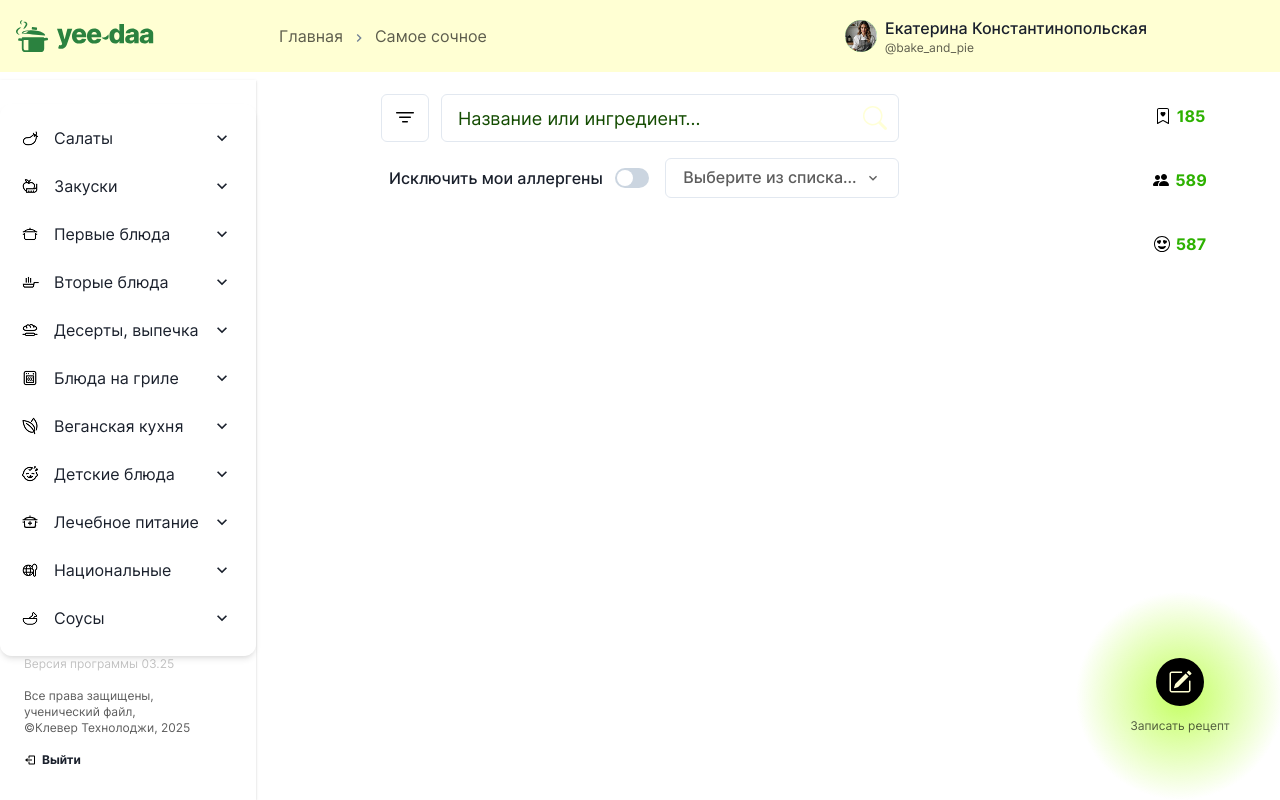
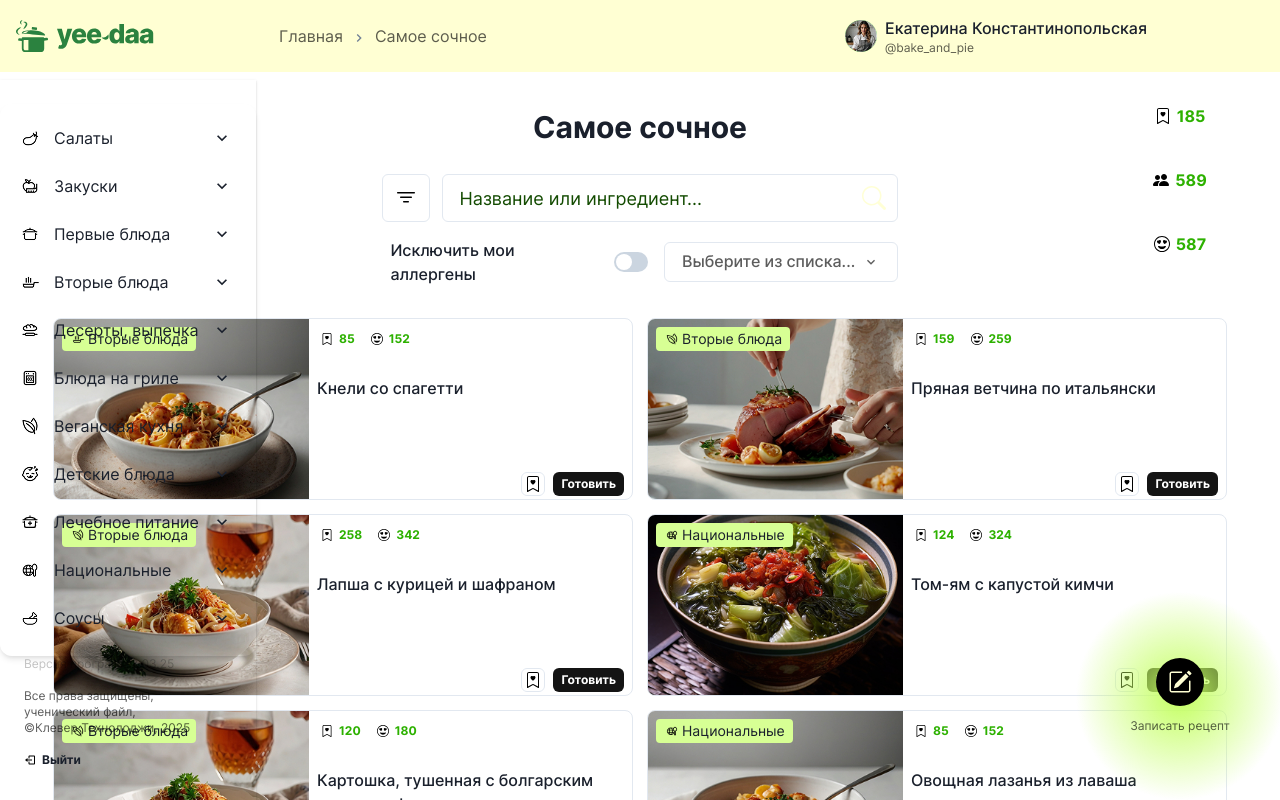
Before and after one commit to ClevertecFrontendLab/KazakovMaksim, a React (Vite) app: page /juicy in a window 1280 px wide. Shown: the top 800 px of the page. Built offline with nearby package versions, Linux system fonts and the light colour scheme.

Commit message:
feat(juicy page): add juicy page

```diff
--- a/src/pages/JuicyPage/JuicyPage.tsx
+++ b/src/pages/JuicyPage/JuicyPage.tsx
@@ -1,17 +1,48 @@
-import { VStack } from '@chakra-ui/react';
+import { Box, Button, Container, HStack, VStack } from '@chakra-ui/react';
 
+import { ProductHCard } from '~/components/ProductHCard';
+import { RelevantSection } from '~/components/RelevantSection';
 import { SectionFilters } from '~/components/SectionFilters';
 import { SectionHeading } from '~/components/SectionHeading';
+import { mockProductHCards } from '~/constants/mockData';
 
 const mockSectionHeading = {
     titleText: 'Самое сочное',
 };
 
 const JuicyPage = () => (
-    <VStack as='section' flexGrow='1' paddingBlock='32px' spacing='32px'>
-        <SectionHeading {...mockSectionHeading} />
-        <SectionFilters />
-    </VStack>
+    <Container
+        m='0 auto'
+        as='section'
+        maxW={{ lg: '1408px', md: 'none' }}
+        px={{ base: '16px', md: '20px', lg: '24px' }}
+        pt={{ base: '96px', lg: '112px' }}
+        pb={{ base: '100px', lg: '100px', xl: '0' }}
+    >
+        <VStack as='section' flexGrow='1' gap='8'>
+            <VStack gap='8'>
+                <SectionHeading {...mockSectionHeading} />
+                <SectionFilters />
+            </VStack>
+            <VStack gap='4'>
+                <HStack
+                    justifyContent='center'
+                    flexWrap='wrap'
+                    gap={{ base: '3', md: '3.5', '2xl': '6' }}
+                >
+                    {mockProductHCards.map((mockProductHCard) => (
+                        <ProductHCard key={mockProductHCard.productTitle} {...mockProductHCard} />
+                    ))}
+                </HStack>
+                <Button bg='lime.400' lineHeight='1.5'>
+                    Загрузить еще
+                </Button>
+            </VStack>
+            <Box pt='2'>
+                <RelevantSection />
+            </Box>
+        </VStack>
+    </Container>
 );
 
 export default JuicyPage;
```
